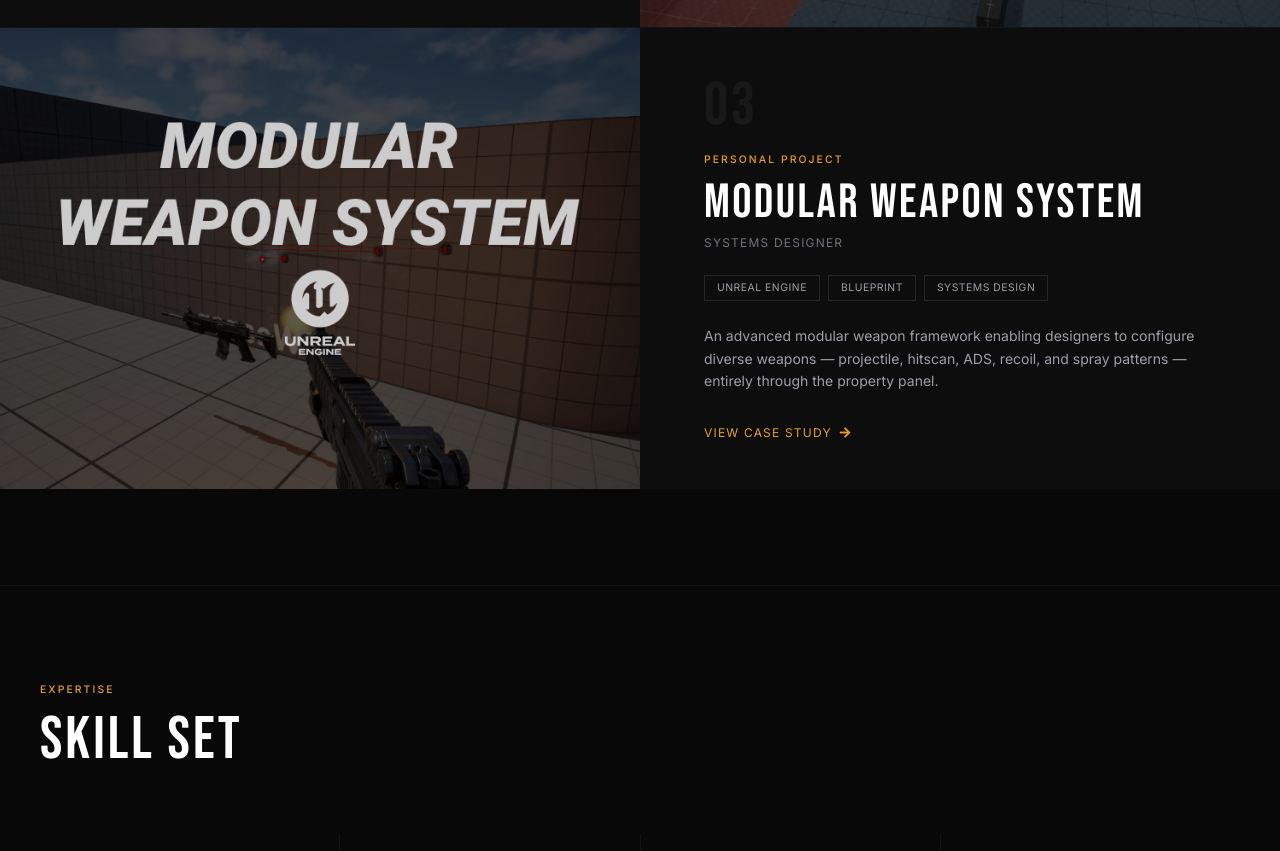
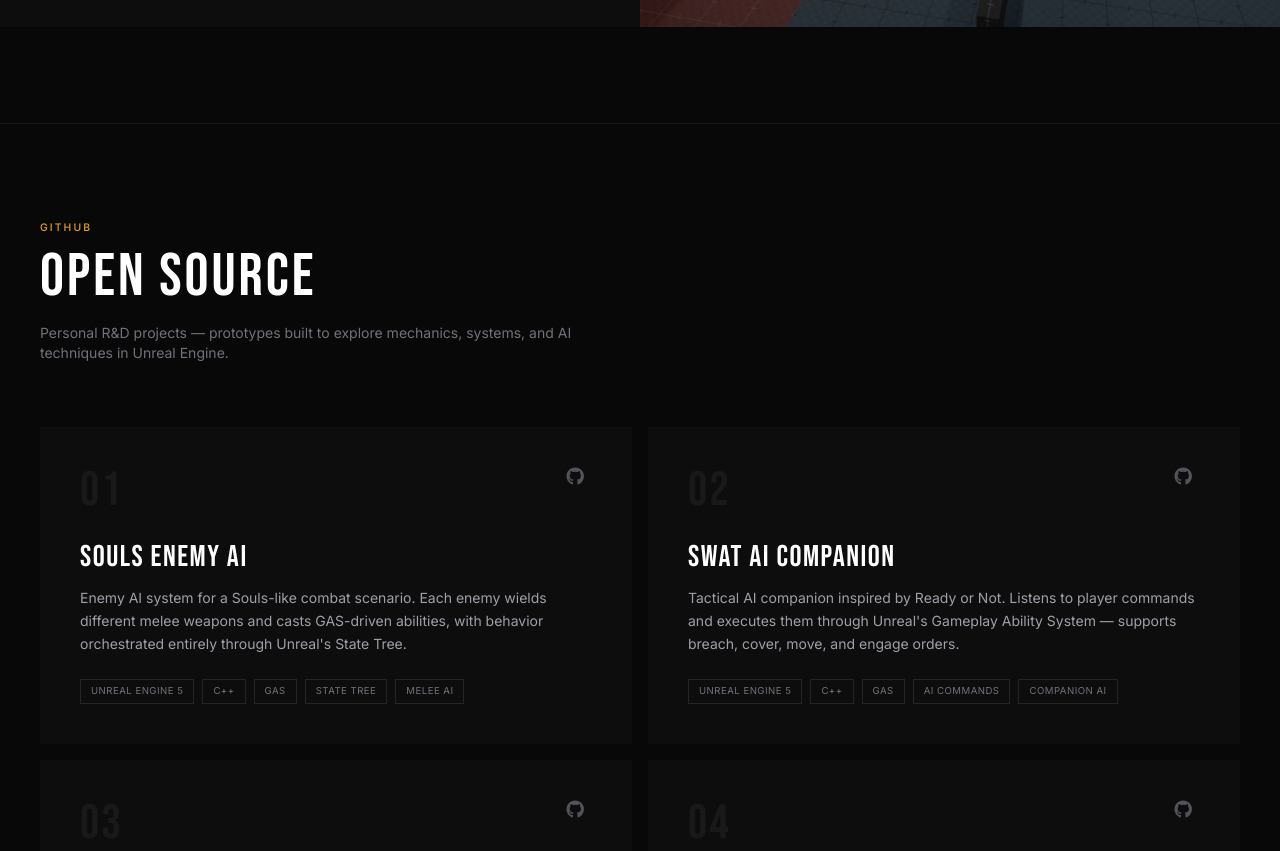
Before and after one commit to ipranjal/iprajwal, a Next.js app: page / in a window 1280 px wide. Shown: the part 1946-2797 px from the top of the page. Built offline with nearby package versions, Linux system fonts and the light colour scheme.

Commit message:
added oss projects

```diff
--- a/app/page.tsx
+++ b/app/page.tsx
@@ -26,17 +26,53 @@ const projects = [
     description:
       'Built a modular Utility AI framework in Unreal Engine. Designed scoring, goal generation, and navigational behaviors (Cover, Reposition, Strafe, Flank) for a multi-agent combat scenario.',
   },
+]
+
+const githubProjects = [
   {
-    href: '/weapon/',
-    src: '/assets/weapon.jpg',
-    alt: 'Modular Weapon System',
+    href: 'https://github.com/iAmGrazerX/SoulsEnemyAI',
+    title: 'Souls Enemy AI',
+    num: '01',
+    tags: ['Unreal Engine 5', 'C++', 'GAS', 'State Tree', 'Melee AI'],
+    description:
+      'Enemy AI system for a Souls-like combat scenario. Each enemy wields different melee weapons and casts GAS-driven abilities, with behavior orchestrated entirely through Unreal\'s State Tree.',
+    language: 'C++',
+  },
+  {
+    href: 'https://github.com/iAmGrazerX/SWAT_AICompanion',
+    title: 'SWAT AI Companion',
+    num: '02',
+    tags: ['Unreal Engine 5', 'C++', 'GAS', 'AI Commands', 'Companion AI'],
+    description:
+      'Tactical AI companion inspired by Ready or Not. Listens to player commands and executes them through Unreal\'s Gameplay Ability System — supports breach, cover, move, and engage orders.',
+    language: 'C++',
+  },
+  {
+    href: 'https://github.com/iAmGrazerX/Military-Sim-Prototype',
+    title: 'Military Sim Prototype',
     num: '03',
+    tags: ['Unreal Engine 5', 'Blueprint', 'Third Person', '3Cs', 'Prototype'],
+    description:
+      'Hardcore third-person shooter prototype with Ghost Recon Breakpoint-inspired 3Cs (Character, Camera, Controls). Focuses on grounded movement feel, ADS, and input responsiveness.',
+    language: 'Blueprint',
+  },
+  {
+    href: 'https://github.com/iAmGrazerX/AlienAI',
+    title: 'Alien AI',
+    num: '04',
+    tags: ['Unreal Engine 5', 'Blueprint', 'AI Perception', 'Horror AI'],
+    description:
+      'Replication of the Alien Isolation xenomorph AI using Unreal\'s AI Perception system. Explores sight, sound, and prediction-based threat assessment for horror-game tension.',
+    language: 'Blueprint',
+  },
+  {
+    href: 'https://github.com/iAmGrazerX/ModularWeaponSystem',
     title: 'Modular Weapon System',
-    studio: 'Personal Project',
-    role: 'Systems Designer',
-    tags: ['Unreal Engine', 'Blueprint', 'Systems Design'],
+    num: '05',
+    tags: ['Unreal Engine 5', 'Blueprint', 'Systems Design', 'Data Assets'],
     description:
-      'An advanced modular weapon framework enabling designers to configure diverse weapons — projectile, hitscan, ADS, recoil, and spray patterns — entirely through the property panel.',
+      'Advanced modular weapon framework enabling designers to configure fully functional weapons — projectile, hitscan, ADS, recoil, and spray patterns — entirely through data assets, without touching a single Blueprint script.',
+    language: 'Blueprint',
   },
 ]
 
@@ -157,6 +193,64 @@ export default function Home() {
         ))}
       </section>
 
+      {/* Open Source */}
+      <section id="opensource" className="py-24 border-t border-white/5">
+        <div className="max-w-7xl mx-auto px-6 md:px-10 mb-16">
+          <p className="label-xs mb-3">GitHub</p>
+          <h2 className="font-display text-5xl md:text-6xl text-white tracking-wider">OPEN SOURCE</h2>
+          <p className="mt-4 text-zinc-500 text-sm max-w-xl">
+            Personal R&amp;D projects — prototypes built to explore mechanics, systems, and AI techniques in Unreal Engine.
+          </p>
+        </div>
+
+        <div className="max-w-7xl mx-auto px-6 md:px-10 grid grid-cols-1 md:grid-cols-2 gap-4">
+          {githubProjects.map((project) => (
+            <a
+              key={project.href}
+              href={project.href}
+              target="_blank"
+              rel="noopener noreferrer"
+              className="group bg-[#0d0d0d] p-8 md:p-10 flex flex-col hover:bg-[#111] transition-colors duration-300"
+            >
+              <div className="flex items-start justify-between mb-6">
+                <span className="font-display text-5xl text-white/5 leading-none select-none">{project.num}</span>
+                <div className="flex items-center gap-2 text-zinc-600 group-hover:text-[#e8a020] transition-colors">
+                  <i className="fab fa-github text-lg" />
+                  <i className="fas fa-arrow-up-right-from-square text-xs" />
+                </div>
+              </div>
+
+              <h3 className="font-display text-2xl md:text-3xl text-white tracking-wider mb-3 group-hover:text-[#e8a020] transition-colors duration-300">
+                {project.title}
+              </h3>
+
+              <p className="text-zinc-400 text-sm leading-relaxed mb-6 flex-1">{project.description}</p>
+
+              <div className="flex flex-wrap gap-2 mt-auto">
+                {project.tags.map((tag) => (
+                  <span key={tag} className="text-[0.6rem] tracking-wider uppercase px-2.5 py-1 border border-white/10 text-zinc-500">
+                    {tag}
+                  </span>
+                ))}
+              </div>
+            </a>
+          ))}
+        </div>
+
+        <div className="max-w-7xl mx-auto px-6 md:px-10 mt-10 text-center md:text-left">
+          <a
+            href="https://github.com/iAmGrazerX"
+            target="_blank"
+            rel="noopener noreferrer"
+            className="inline-flex items-center gap-2 text-xs tracking-widest uppercase text-zinc-500 hover:text-[#e8a020] transition-colors"
+          >
+            <i className="fab fa-github" />
+            View all on GitHub
+            <i className="fas fa-arrow-right text-xs transition-transform duration-200 group-hover:translate-x-1" />
+          </a>
+        </div>
+      </section>
+
       {/* Skills */}
       <section className="py-24 border-t border-white/5">
         <div className="max-w-7xl mx-auto px-6 md:px-10">
@@ -210,10 +304,10 @@ export default function Home() {
                   <p className="font-display text-3xl text-[#e8a020]">Ubisoft</p>
                   <p className="text-[0.65rem] tracking-widest uppercase text-zinc-500 mt-1">Current Studio</p>
                 </div>
-                <div>
-                  <p className="font-display text-3xl text-[#e8a020]">1+</p>
-                  <p className="text-[0.65rem] tracking-widest uppercase text-zinc-500 mt-1">Shipped Titles</p>
-                </div>
+                {/* <div>
+                  <p className="font-display text-3xl text-[#e8a020]">Skull&nbsp;&amp;&nbsp;Bones</p>
+                  <p className="text-[0.65rem] tracking-widest uppercase text-zinc-500 mt-1">Shipped Title</p>
+                </div> */}
               </div>
 
               <p className="text-zinc-300 leading-relaxed mb-4">
```
